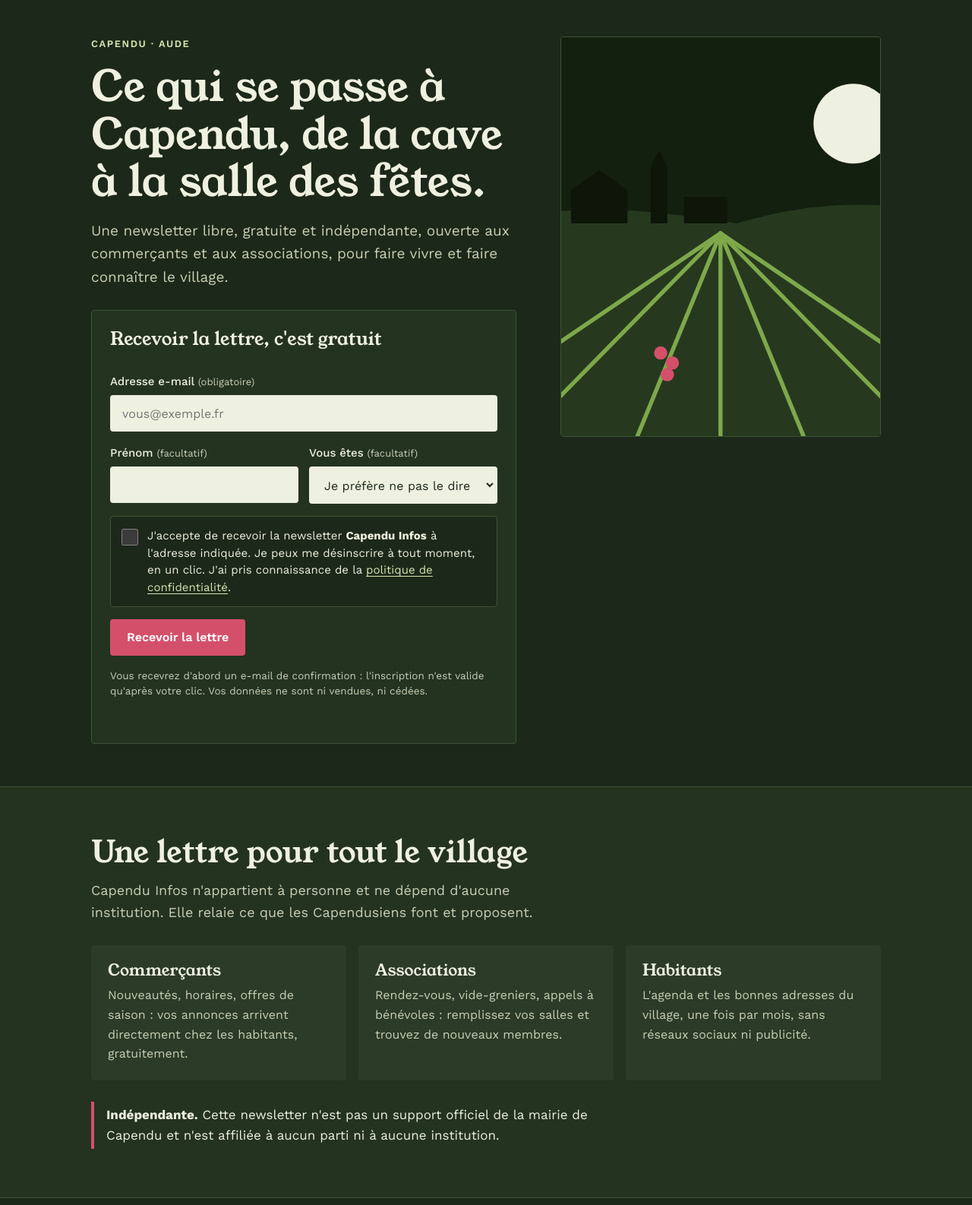
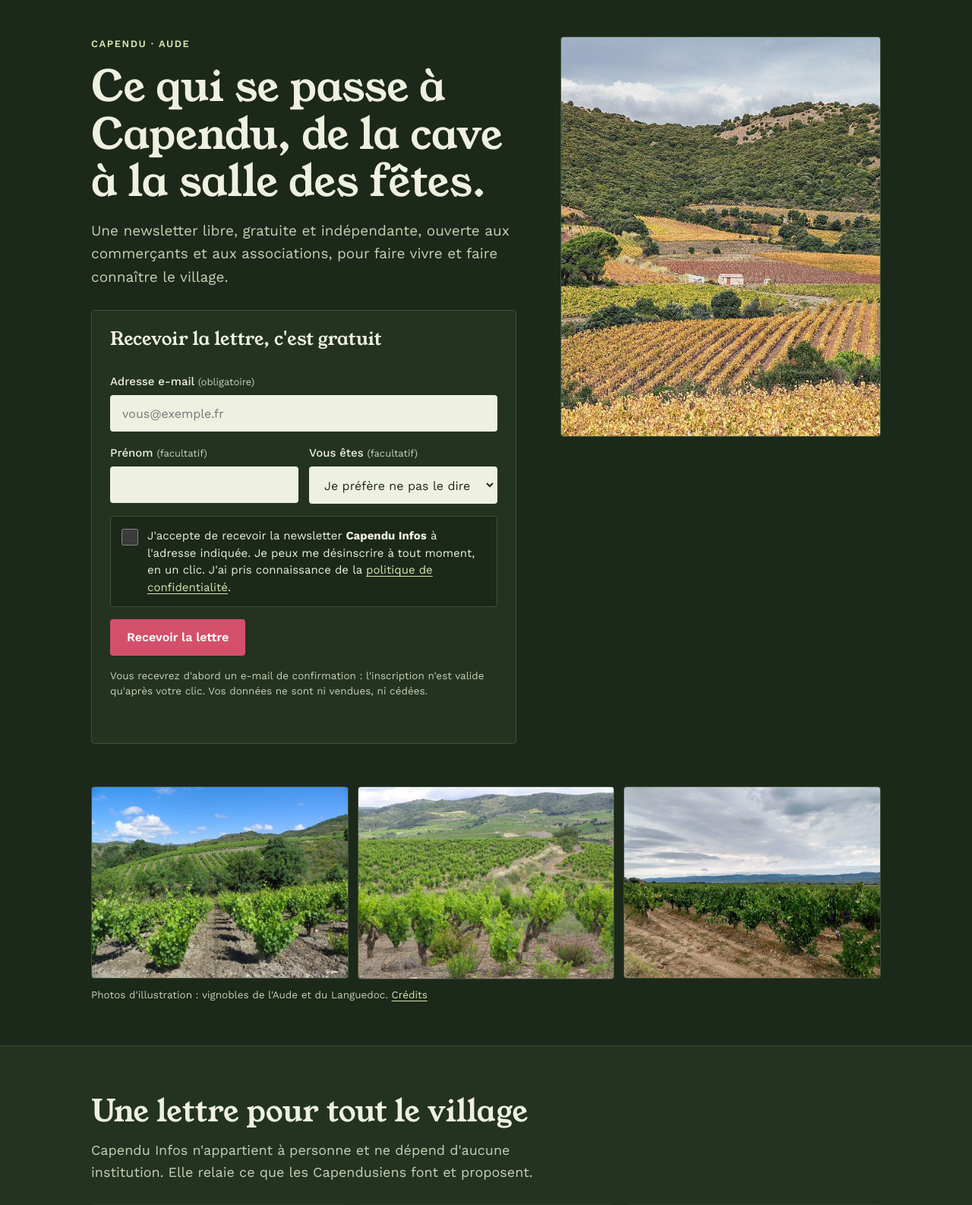
Before and after one commit to lotierimmobilier-prog/Studies, a PHP site: page /newsletter-capendu/index.html in a window 1280 px wide. Shown: the part 65-1651 px from the top of the page at 76% size. Run offline with PHP 8.4, Linux system fonts and the light colour scheme.

Commit message:
Remplacer l'illustration par des photos libres de vignobles de l'Aude
Photos Wikimedia Commons (CC BY / CC BY-SA), hébergées localement,
sans bâtiment connu. Crédits ajoutés dans les mentions légales.

Co-Authored-By: Claude Sonnet 5.5 <noreply@anthropic.com>
Claude-Session: https://claude.ai/code/session_01TzcMvJ2NRYzndZkisSww93

```diff
--- a/newsletter-capendu/index.html
+++ b/newsletter-capendu/index.html
@@ -75,19 +75,22 @@
           </form>
         </div>
 
-        <figure class="art" aria-hidden="true">
-          <svg viewBox="0 0 320 240" preserveAspectRatio="xMidYMid slice" focusable="false">
-            <rect width="320" height="240" fill="#14200f"/>
-            <circle cx="240" cy="52" r="24" fill="#eef0e0"/>
-            <path d="M0 118 C60 96 120 104 170 112 C230 94 280 100 320 114 L320 240 L0 240Z" fill="#26391f"/>
-            <g fill="#0d1609"><rect x="70" y="92" width="34" height="20"/><path d="M70 92 l17 -12 l17 12z"/><rect x="118" y="78" width="10" height="34"/><path d="M118 78 l5 -10 l5 10z"/><rect x="138" y="96" width="26" height="16"/></g>
-            <g stroke="#7ea84a" stroke-width="2.5" stroke-linecap="round">
-              <path d="M160 118 L-20 240"/><path d="M160 118 L40 240"/><path d="M160 118 L110 240"/><path d="M160 118 L160 240"/><path d="M160 118 L210 240"/><path d="M160 118 L280 240"/><path d="M160 118 L340 240"/>
-            </g>
-            <g fill="#d4506a"><circle cx="124" cy="190" r="4"/><circle cx="131" cy="196" r="4"/><circle cx="128" cy="203" r="4"/></g>
-          </svg>
+        <figure class="art">
+          <img src="images/hero.jpg" width="1280" height="800" alt="Vignes aux couleurs d'automne au pied d'une colline, dans le Languedoc" fetchpriority="high">
         </figure>
       </div>
+    </section>
+
+
+    <!-- PHOTOS D'ILLUSTRATION -->
+    <section class="inner photos" aria-labelledby="t-photos">
+      <h2 id="t-photos" class="sr-only">Les vignes de l'Aude en images</h2>
+      <ul class="photo-grid">
+        <li><figure><img src="images/vigne-corbieres-1.jpg" width="960" height="720" loading="lazy" alt="Rangs de vigne sur un coteau des Corbières sous un ciel bleu"></figure></li>
+        <li><figure><img src="images/vigne-corbieres-2.jpg" width="960" height="720" loading="lazy" alt="Ceps de vigne en gobelet et collines des Corbières"></figure></li>
+        <li><figure><img src="images/vigne-minervois.jpg" width="960" height="720" loading="lazy" alt="Rangs de vigne dans la plaine du Minervois, montagnes au loin"></figure></li>
+      </ul>
+      <p class="photo-note">Photos d'illustration : vignobles de l'Aude et du Languedoc. <a href="#mentions-legales">Crédits</a></p>
     </section>
 
     <!-- POURQUOI -->
@@ -228,8 +231,17 @@
           <dd><span class="todo">[Brevo, adresse, site web]</span></dd>
           <dt>Indépendance</dt>
           <dd>Capendu Infos est une initiative indépendante. Elle n'est ni éditée, ni validée, ni financée par la commune de Capendu.</dd>
+          <dt>Crédits photos</dt>
+          <dd>Photos d'illustration, recadrées et redimensionnées, issues de Wikimedia Commons :
+            <ul class="credits">
+              <li>Vignes près du Pic de Vissou (en-tête) : Christian Ferrer, <a href="https://commons.wikimedia.org/wiki/File:Vignes_pr%C3%A8s_du_Pic_de_Vissou_-_October_2020.jpg" rel="noopener noreferrer" target="_blank">source</a>, licence <a href="https://creativecommons.org/licenses/by/4.0/deed.fr" rel="noopener noreferrer" target="_blank">CC BY 4.0</a>.</li>
+              <li>Cascastel des Corbières vineyards : Richard Randall, <a href="https://commons.wikimedia.org/wiki/File:Cascastel_des_Corbieres_vineyards.jpg" rel="noopener noreferrer" target="_blank">source</a>, licence <a href="https://creativecommons.org/licenses/by-sa/2.0/deed.fr" rel="noopener noreferrer" target="_blank">CC BY-SA 2.0</a>.</li>
+              <li>Vignes des Corbières : www.zoqy.net, <a href="https://commons.wikimedia.org/wiki/File:Vignes_des_Corbi%C3%A8res.jpg" rel="noopener noreferrer" target="_blank">source</a>, licence <a href="https://creativecommons.org/licenses/by-sa/2.0/deed.fr" rel="noopener noreferrer" target="_blank">CC BY-SA 2.0</a>.</li>
+              <li>Vigne Minervois : Ossi Vopel, <a href="https://commons.wikimedia.org/wiki/File:Vigne_Minervois.jpg" rel="noopener noreferrer" target="_blank">source</a>, licence <a href="https://creativecommons.org/licenses/by-sa/4.0/deed.fr" rel="noopener noreferrer" target="_blank">CC BY-SA 4.0</a>.</li>
+            </ul>
+          </dd>
           <dt>Propriété intellectuelle</dt>
-          <dd>Les contenus des annonces appartiennent à leurs auteurs. Les illustrations de cette page ont été créées pour Capendu Infos. Les polices Young Serif et Work Sans sont distribuées sous licence SIL Open Font License.</dd>
+          <dd>Les contenus des annonces appartiennent à leurs auteurs. Les polices Young Serif et Work Sans sont distribuées sous licence SIL Open Font License.</dd>
         </dl>
       </div>
     </section>
--- a/newsletter-capendu/styles.css
+++ b/newsletter-capendu/styles.css
@@ -48,7 +48,7 @@ a:hover{color:#fff}
 h1{font-size:clamp(34px,5.2vw,56px);margin-bottom:18px}
 .lead{font-size:19px;color:var(--ink-soft);max-width:48ch;margin-bottom:28px}
 .art{margin:0;border-radius:4px;overflow:hidden;aspect-ratio:4/5;position:sticky;top:96px;border:1px solid var(--line)}
-.art svg{display:block;width:100%;height:100%}
+.art img{display:block;width:100%;height:100%;object-fit:cover;object-position:35% 50%}
 @media (max-width:860px){.hero-grid{grid-template-columns:1fr}.art{aspect-ratio:16/9;position:static;order:-1}}
 
 /* Formulaire */
@@ -126,3 +126,13 @@ th{background:var(--bg-3);color:var(--ink);font-weight:600}
 .site-footer strong{color:var(--ink)}
 
 @media (prefers-reduced-motion:reduce){html{scroll-behavior:auto}}
+
+/* Photos */
+.sr-only{position:absolute;width:1px;height:1px;overflow:hidden;clip:rect(0 0 0 0);white-space:nowrap}
+.photos{padding-bottom:56px}
+.photo-grid{list-style:none;margin:0;padding:0;display:grid;grid-template-columns:repeat(3,1fr);gap:12px}
+.photo-grid figure{margin:0;aspect-ratio:4/3;border-radius:4px;overflow:hidden;border:1px solid var(--line);background:var(--bg-3)}
+.photo-grid img{display:block;width:100%;height:100%;object-fit:cover}
+.photo-note{font-size:13.5px;color:var(--ink-soft);margin-top:10px}
+@media (max-width:640px){.photo-grid{grid-template-columns:1fr}}
+.credits{margin:8px 0 0;padding-left:18px;display:flex;flex-direction:column;gap:4px;font-size:14.5px}
```
Also changed, not shown: newsletter-capendu/images/hero.jpg (added), newsletter-capendu/images/vigne-corbieres-1.jpg (added), newsletter-capendu/images/vigne-corbieres-2.jpg (added), newsletter-capendu/images/vigne-minervois.jpg (added).
